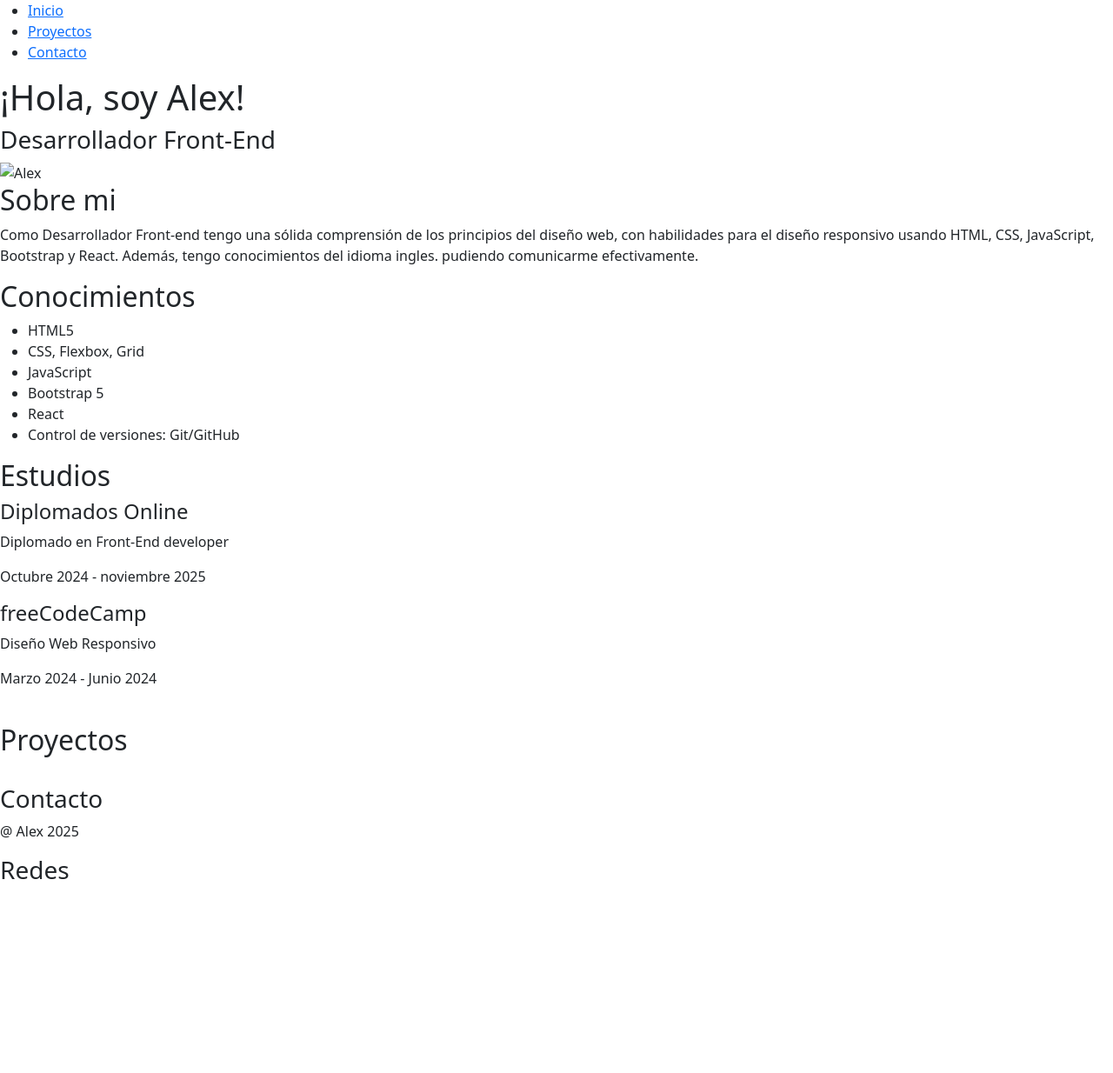
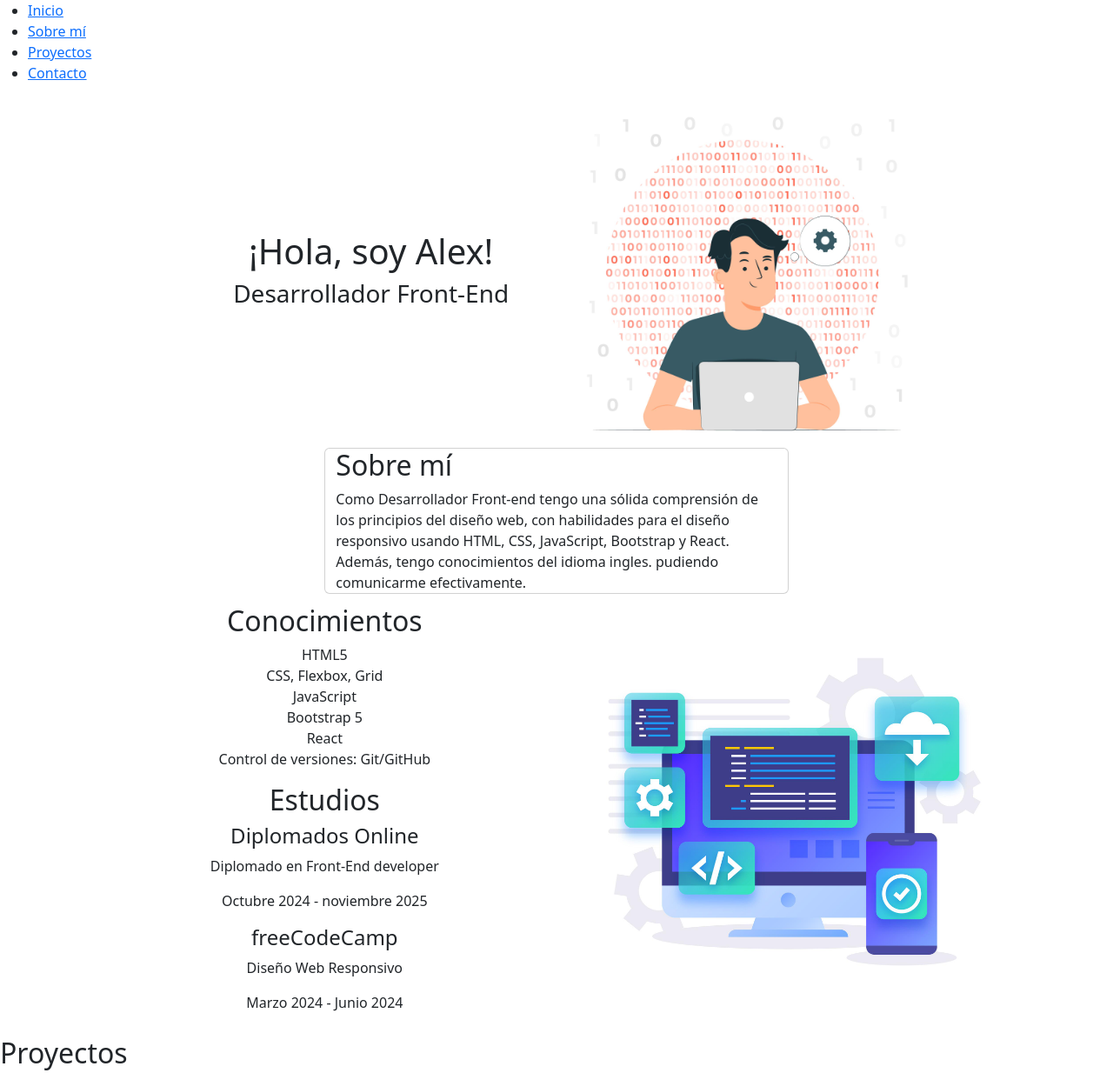
Before and after one commit to Axel-07-sys/Portafolio, a plain HTML site: page index.html in a window 1280 px wide. Shown: the top 1234 px of the page at 87% size. Before the commit the page ends 1026 px from the top, so only its background shows below. Drawn offline with Linux system fonts and the light colour scheme.

Commit message:
Añadí estilo con Bootstrap y agregué imagenes

```diff
--- a/index.html
+++ b/index.html
@@ -1,9 +1,9 @@
 <!DOCTYPE html>
-<html lang="en">
+<html lang="es">
 <head>
     <meta charset="UTF-8">
     <meta name="viewport" content="width=device-width, initial-scale=1.0">
-    <link rel="stylesheet" href="./styles/styles.css">
+    <link rel="stylesheet" href="/styles/styles.css">
     <title>Portafolio</title>
 </head>
 <body>
@@ -11,6 +11,7 @@
         <nav>
             <ul>
                 <li><a href="#">Inicio</a></li>
+                <li><a href="#">Sobre mí</a></li>
                 <li><a href="#">Proyectos</a></li>
                 <li><a href="#">Contacto</a></li>
             </ul>
@@ -18,31 +19,36 @@
     </header>
     <main>
         <!-- Inicio -->
-        <section>
-            <div>
+        <section class="container-fluid">
+            <div class="row text-center justify-content-center align-items-center">
+                <div class="col-4 ">
                     <h1>¡Hola, soy Alex!</h1>
                     <h3>Desarrollador Front-End</h3>
                 </div>
-            <div>
-                <img src="./images/" alt="Alex">
+                <div class="col-4">
+                    <img class="img-fluid" src="./images/main.jpg" alt="Alex">
+                </div>
             </div>
         </section>
         <!-- Sobre mi-->
-        <section>
-            <div>
-                <h2>Sobre mi</h2>
-                <p>Como Desarrollador Front-end tengo una sólida comprensión de
+        <section class="container-fluid">
+            <div class="row justify-content-center">
+                <div class="card col-5">
+                    <h2 class="card-title">Sobre mí</h2>
+                    <p class="card-text">Como Desarrollador Front-end tengo una sólida comprensión de
                         los principios del diseño web, con habilidades para el diseño responsivo usando
                         HTML, CSS, JavaScript, Bootstrap y React. Además, tengo conocimientos del
                         idioma ingles. pudiendo comunicarme efectivamente.
                     </p>
                 </div>
+            </div>
         </section>
         <!-- Conocimientos -->
-        <section>
-            <div>
+        <section class="container-fluid">
+            <div class="row text-center justify-content-center align-items-center">
+                <div class="col-5">
                     <h2>Conocimientos</h2>
-                <ul>
+                    <ul class="list-unstyled">
                         <li>HTML5</li>
                         <li>CSS, Flexbox, Grid</li>
                         <li>JavaScript</li>
@@ -50,8 +56,6 @@
                         <li>React</li>
                         <li>Control de versiones: Git/GitHub</li>
                     </ul>
-            </div>
-            <div>
                     <h2>Estudios</h2>
                     <div>
                         <h4>Diplomados Online</h4>
@@ -64,12 +68,13 @@
                         <p>Marzo 2024 - Junio 2024</p>
                     </div>
                 </div>
-            <div>
-                <img src="" alt="">
+                <div class="col-5">
+                    <img class="img-fluid" src="./images/conocimientos.jpg" alt="Conocimientos">
+                </div>
             </div>
         </section>
         <!-- Proyectos -->
-        <section>
+        <sectionclass="container-fluid">
             <!-- Grid de imagenes -->
             <div>
                 <h2>Proyectos</h2>
@@ -87,6 +92,8 @@
         <footer>
             <div>
                 <h3>Contacto</h3>
+                <p>+58 412 - 3793985</p>
+                <p>acgprivate07@gmail.com</p>
             </div>
             <div>
                 <p>@ Alex 2025</p>
```
Also changed, not shown: images/conocimientos.jpg (added), images/main.jpg (added). Lines whose indentation alone changed are shown as unchanged.
